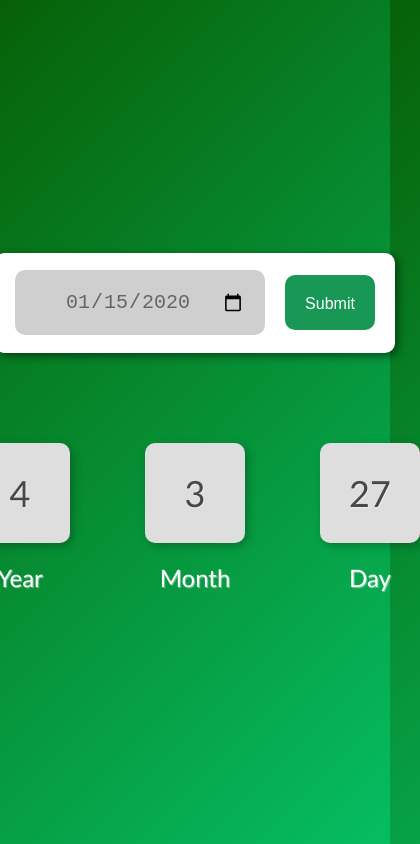
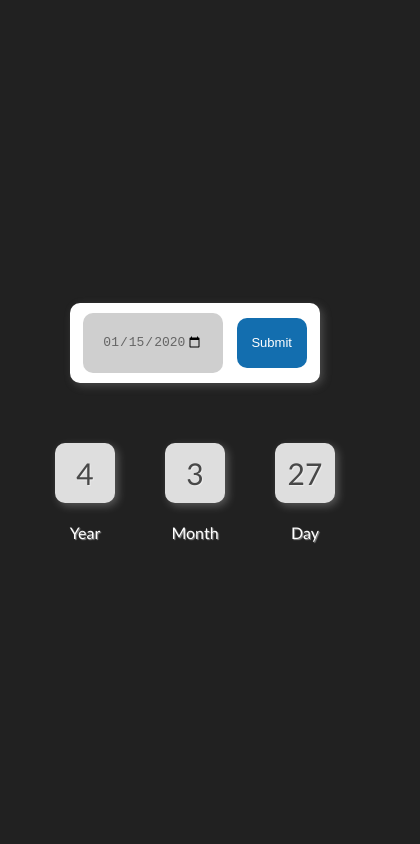
Before and after one commit to Suveshh/codeaplha_tasks, a plain HTML site: page index.html in a window 390 px wide. Both pictures are taken after typing "2020-01-15" into the empty fields and a click on the button "Submit". Shown: the whole page, 420 px wide, since content can reach past the window. Drawn offline with Linux system fonts and the light colour scheme.

Commit message:
Add files via upload

```diff
--- a/index.html
+++ b/index.html
@@ -9,7 +9,7 @@
     body {
       margin: 0%;
       padding: 0%;
-      background: linear-gradient(135deg, rgb(7, 96, 7) , rgb(6, 189, 98))
+      background: rgb(33, 33, 33);
     }
     .container {
       height: 100vh;
@@ -27,7 +27,7 @@
       height: 100px;
       width: 400px;
       border-radius: 10px;
-      box-shadow: 3px 3px 8px rgba(0, 0, 0, 0.477);
+      box-shadow: 3px 3px 8px rgba(120, 120, 120, 0.477);
     }
     .date {
       border: none;
@@ -48,7 +48,7 @@
       border-radius: 10px;
       height: 55px;
       width: 90px;
-      background-color: rgb(24, 151, 85);
+      background-color: rgb(19, 110, 175);
       color: white;
       font-size: medium;
       font-weight: 500;
@@ -70,7 +70,7 @@
       width: 100px;
       background-color: rgb(222, 222, 222);
       border-radius: 10px;
-      box-shadow: 3px 3px 8px rgba(0, 0, 0, 0.252);
+      box-shadow: 3px 3px 8px rgba(209, 209, 209, 0.323);
       margin-bottom: 20px;
       display: flex;
       justify-content: center;
@@ -88,6 +88,35 @@
       color: white;
       font-weight: 550;
       text-shadow: 1px 1px 1px rgba(255, 255, 255, 0.481);
+    }
+    @media screen and (max-width: 590px) {
+      .main {
+        height: 80px;
+        width: 250px;
+      }
+      .date {
+        height: 20px;
+        width: 100px;
+        font-size: medium;
+      }
+      .submit {
+        height: 50px;
+        width: 70px;
+        font-size: small;
+        padding: 10px;
+      }
+      .result {
+        width: 280px;
+        margin-top: 60px;
+      }
+      .box {
+        height: 60px;
+        width: 60px;
+        font-size: 30px;
+      }
+      .heading {
+        font-size: medium;
+      }
     }
   </style>
   <body>
```
